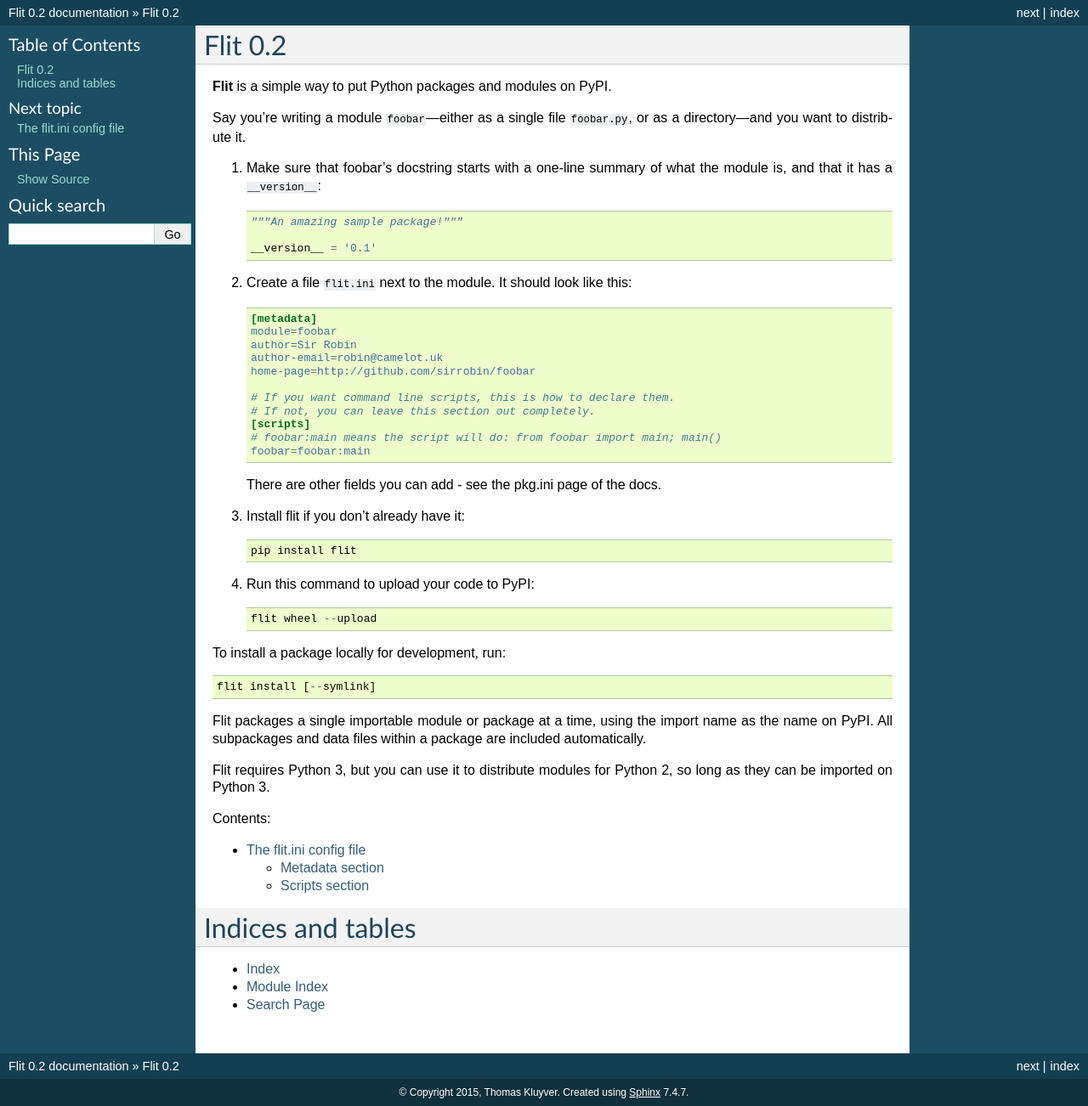
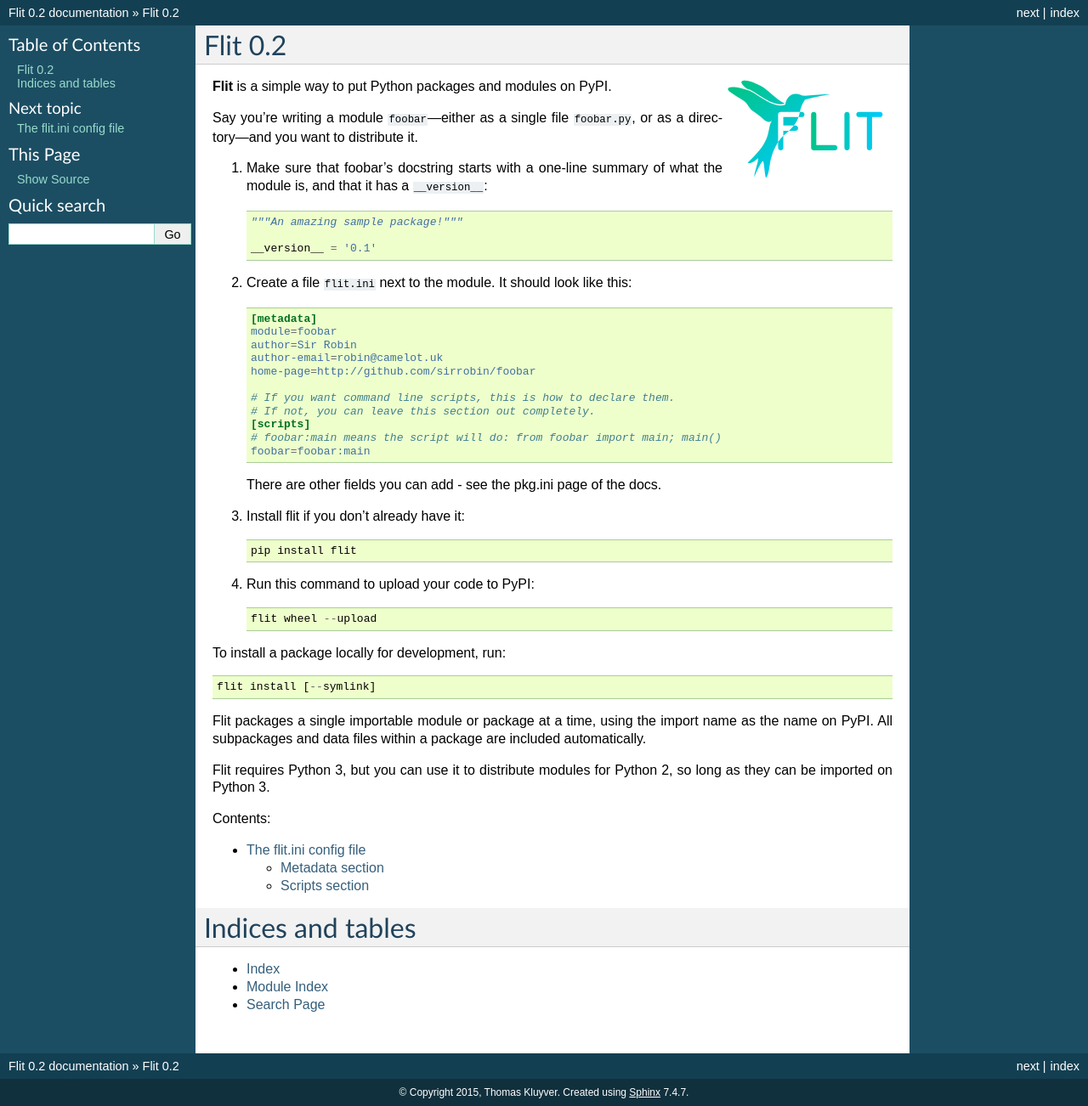
Before and after one commit to pypa/flit, a Sphinx documentation site: the page built from doc/index.rst, in a window 1280 px wide. Shown: the whole page at 85% size. Built offline with Sphinx 7.4.7, drawn with Linux system fonts in a browser that asks for light colours.

Commit message:
Add flit logo
Thanks to @Carreau for designing this.

```diff
--- a/doc/index.rst
+++ b/doc/index.rst
@@ -1,5 +1,9 @@
 Flit |version|
 ==============
+
+.. raw:: html
+
+   <img src="_static/flit_logo_nobg_cropped.svg" width="200px" style="float: right"/>
 
 .. include:: ../README.rst
 
```
Also changed, not shown: doc/_static/flit_logo_nobg.svg (added), doc/_static/flit_logo_nobg_cropped.svg (added).
